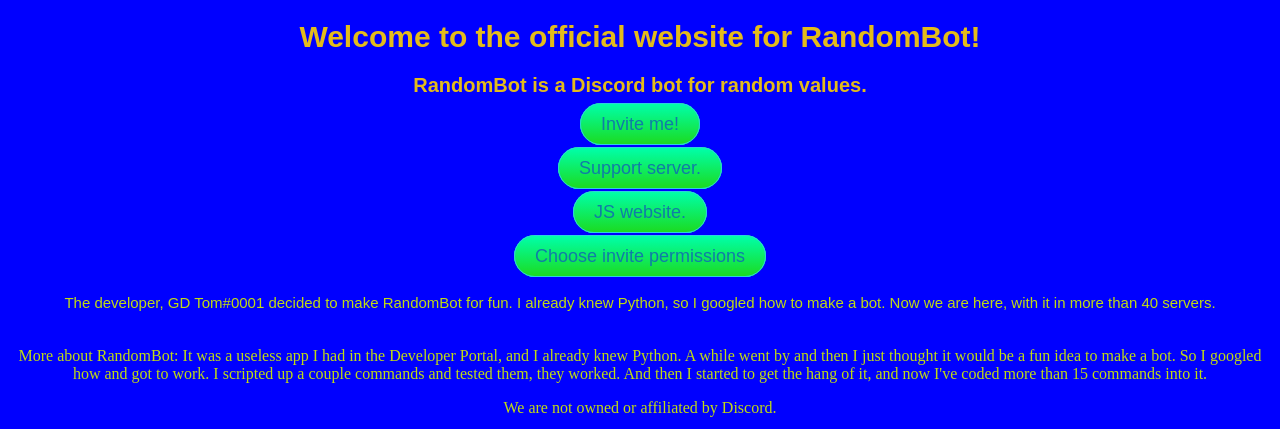
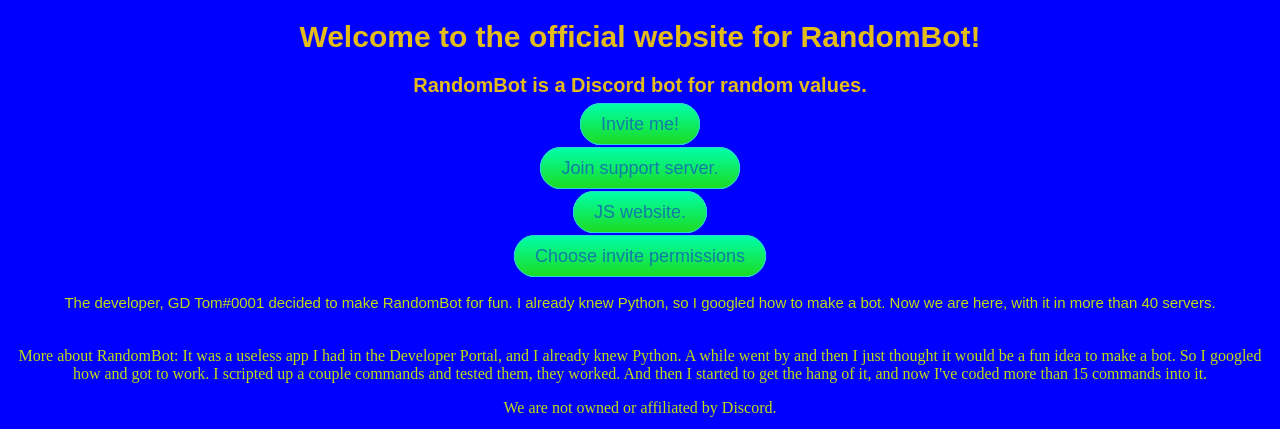
Before and after one commit to RandomBotDev/RandomBot, a Flask app: page / in a window 1280 px wide. Shown: the top 429 px of the page. Run offline with Flask 2, Linux system fonts and the light colour scheme.

Commit message:
add join with no invite

```diff
--- a/cogs/DevOnly.py
+++ b/cogs/DevOnly.py
@@ -36,7 +36,7 @@
   @commands.command(hidden=True)
   async def eval2(self, ctx, *, cmd):
     if ctx.author.id != 716250356803174511:
-      return await ctx.send('An error occured: Command "eval2" is not found')
+  	  return await ctx.send('An error occured: Command "eval2" is not found')
     fn_name = "_eval_expr"
 
     cmd = cmd.strip("` ")
--- a/templates/index.html
+++ b/templates/index.html
@@ -56,7 +56,7 @@
 	</center>
 	<center><a class="Buttons" href="/invite" target="_blank">Invite me!</a></center>
 	<hr style="height:5px; visibility:hidden;" />
-	<center><a class="Buttons" href="/support" target="_blank">Support server.</a></center>
+	<center><a class="Buttons" href="//join.randombot.tk" target="_blank">Join support server.</a></center>
 	<hr style="height:5px; visibility:hidden;" />
   <center><a class="Buttons" href="https://js.randombot.tk" target="_blank">JS website.</a></center>
 	<hr style="height:5px; visibility:hidden;" />
```
